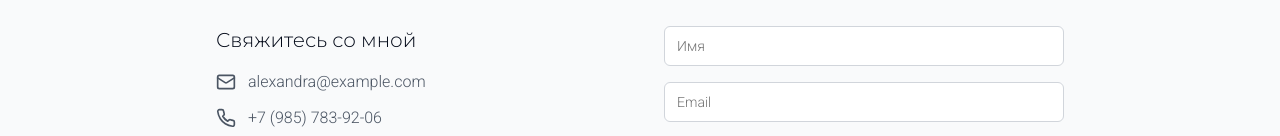
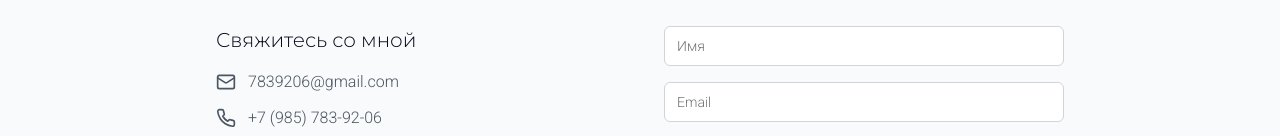
Before and after one commit to pr-poehali-dev/portfolio-website-model, a React (Vite) app: page / in a window 1280 px wide. Shown: the part 4802-4938 px from the top of the page. Built offline with nearby package versions, Linux system fonts and the light colour scheme.

Commit message:
Обновление компонента

```diff
--- a/src/pages/Index.tsx
+++ b/src/pages/Index.tsx
@@ -161,9 +161,7 @@ const Index = () => {
                 <div className="space-y-3 text-gray-600">
                   <div className="flex items-center gap-3">
                     <Icon name="Mail" size={20} />
-                    <a href="mailto:alexandra@example.com" className="hover:text-black transition-colors">
-                      alexandra@example.com
-                    </a>
+                    <a href="mailto:alexandra@example.com" className="hover:text-black transition-colors">7839206@gmail.com</a>
                   </div>
                   <div className="flex items-center gap-3">
                     <Icon name="Phone" size={20} />
```
